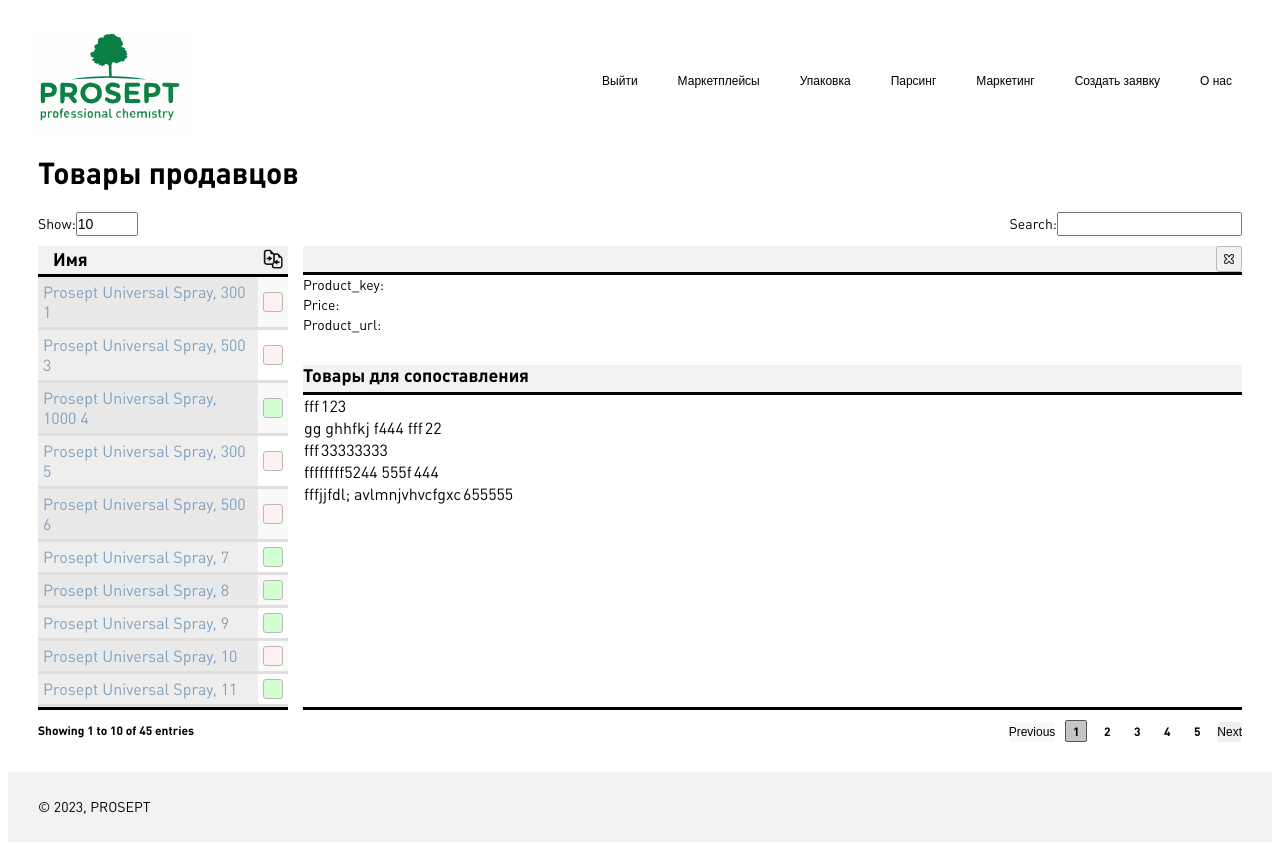
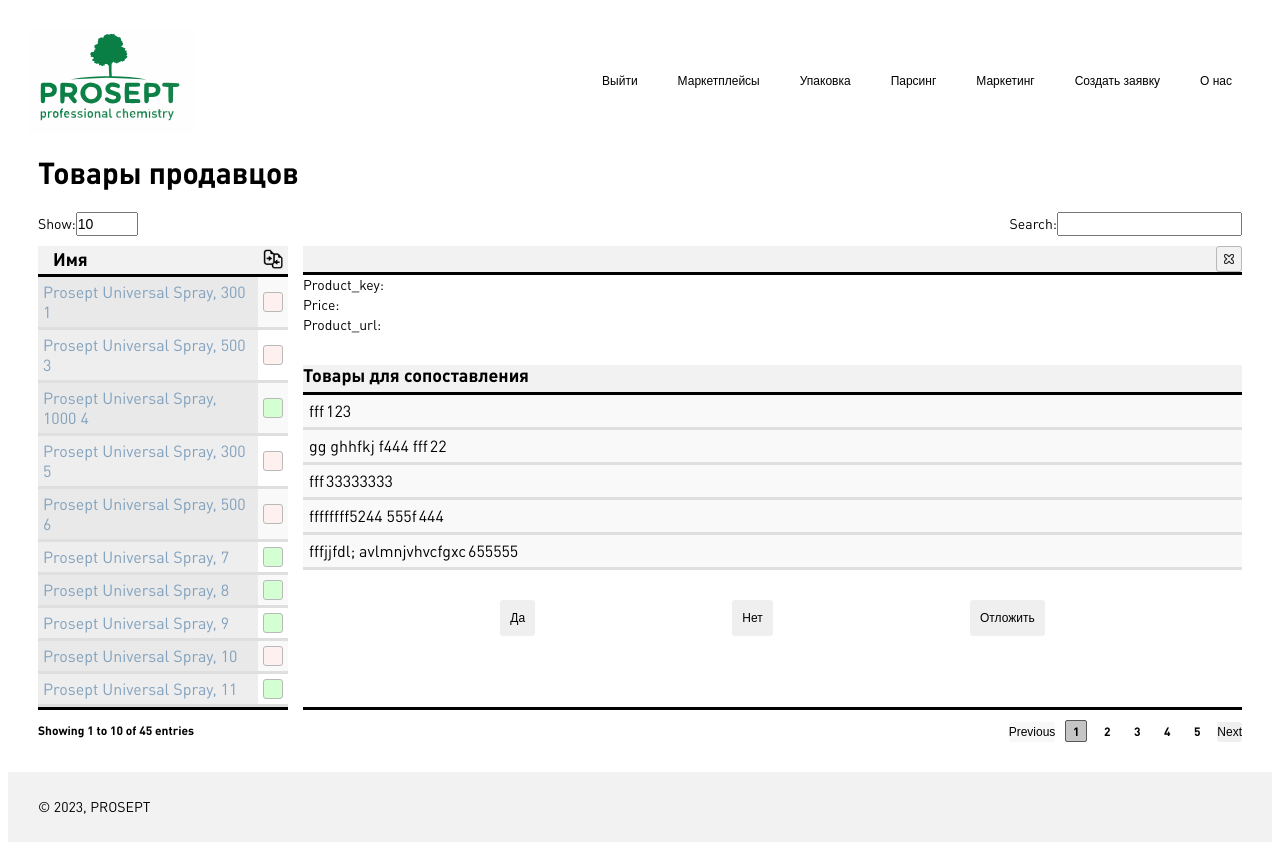
Before and after one commit to msavilov/prosept_hackathon, a React (Create React App) app in the folder frontend/: page /all-products in a window 1280 px wide. Both pictures are taken after a click on the button 534 px from the left and 292 px from the top of the page. Built offline with nearby package versions, Linux system fonts and the light colour scheme.

Commit message:
feature: details, buttons

```diff
--- a/frontend/src/components/Dropdown/Dropdown.js
+++ b/frontend/src/components/Dropdown/Dropdown.js
@@ -1,17 +1,25 @@
 import React from 'react';
+import { marked } from '../../utils/config';
 
 function Dropdown(props) {
-  const [selectedOption, setSelectedOption] = React.useState('');
+  //   const [selectedOption, setSelectedOption] = React.useState('');
 
   const handleSelect = e => {
-    const value = e.target.value;
-    setSelectedOption(value);
+    console.log(e.id);
+    const value = e.id;
+    props.setSelectedOption(value);
     // onSelect(value);
   };
 
   return props.marked.map(option => (
-    <div key={option.id} onClick={() => handleSelect(option)}>
-      <td value={option.name}>{option.name}</td>
+    <div
+      className={`product-details__text product-details__marked ${
+        props.selectedOption === option.id ? 'product-details__active-marked' : ''
+      }`}
+      key={option.id}
+      onClick={() => handleSelect(option)}
+    >
+      <td value='marked'>{option.name}</td>
       <td>{option.article}</td>
     </div>
   ));
--- a/frontend/src/components/ProductDetails/ProductDetails.css
+++ b/frontend/src/components/ProductDetails/ProductDetails.css
@@ -22,3 +22,28 @@
   margin: 0;
   background-color: fff;
 }
+
+.product-details__marked {
+  width: auto;
+  background-color: #f9f9f9;
+  padding: 5px;
+  border-bottom: solid 3px #dfdfdf;
+}
+
+/* .product-details__marked:nth-of-type(2n) {
+  background-color: #fff;
+} */
+
+.product-details__active-marked {
+  background-color: #7d9cdf;
+}
+
+.product-details__buttons {
+  margin-top: 30px;
+  display: flex;
+  justify-content: space-evenly;
+}
+
+.product-details__button {
+  padding: 10px;
+}
--- a/frontend/src/components/ProductDetails/ProductDetails.js
+++ b/frontend/src/components/ProductDetails/ProductDetails.js
@@ -5,6 +5,8 @@ import { marked } from '../../utils/config';
 import Dropdown from '../Dropdown/Dropdown';
 
 function ProductDetails(props) {
+  const [selectedOption, setSelectedOption] = React.useState('');
+
   return (
     <div className='product-details'>
       <h2 className='product-details__title'>{props.selectedProd.product_name}</h2>
@@ -12,14 +14,22 @@ function ProductDetails(props) {
       <p className='text product-details__text'>Price: {props.selectedProd.price}</p>
       <p className='text product-details__text'>Product_url: {props.selectedProd.product_url}</p>
       <h2 className='product-details__title'>Товары для сопоставления</h2>
-      <Dropdown marked={marked} />
-      {/* <table className='products__table'>
-        {marked.map(mark => (
-          <>
-            {mark.name} {mark.article}
-          </>
-        ))}
-      </table> */}
+      <Dropdown
+        marked={marked}
+        selectedOption={selectedOption}
+        setSelectedOption={setSelectedOption}
+      />
+      <div className='product-details__buttons'>
+        <button className='button product-details__button' onClick={() => {}}>
+          Да
+        </button>
+        <button className='button product-details__button' onClick={() => {}}>
+          Нет
+        </button>
+        <button className='button product-details__button' onClick={() => {}}>
+          Отложить
+        </button>
+      </div>
     </div>
   );
 }
--- a/frontend/src/components/ProductItem/ProductItem.css
+++ b/frontend/src/components/ProductItem/ProductItem.css
@@ -6,6 +6,7 @@
 .product:nth-child(2n) {
   background-color: #fff;
 }
+
 .product__item {
   padding: 5px;
   border-bottom: solid 3px #dfdfdf;
```
